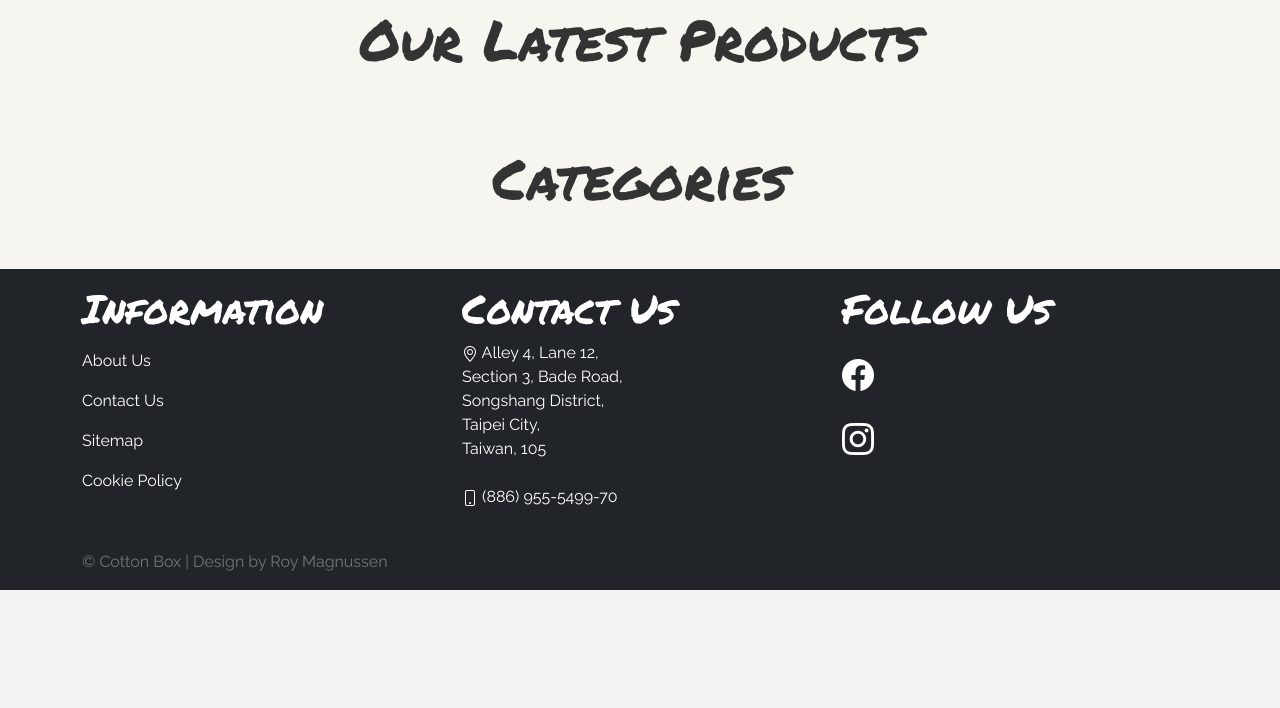
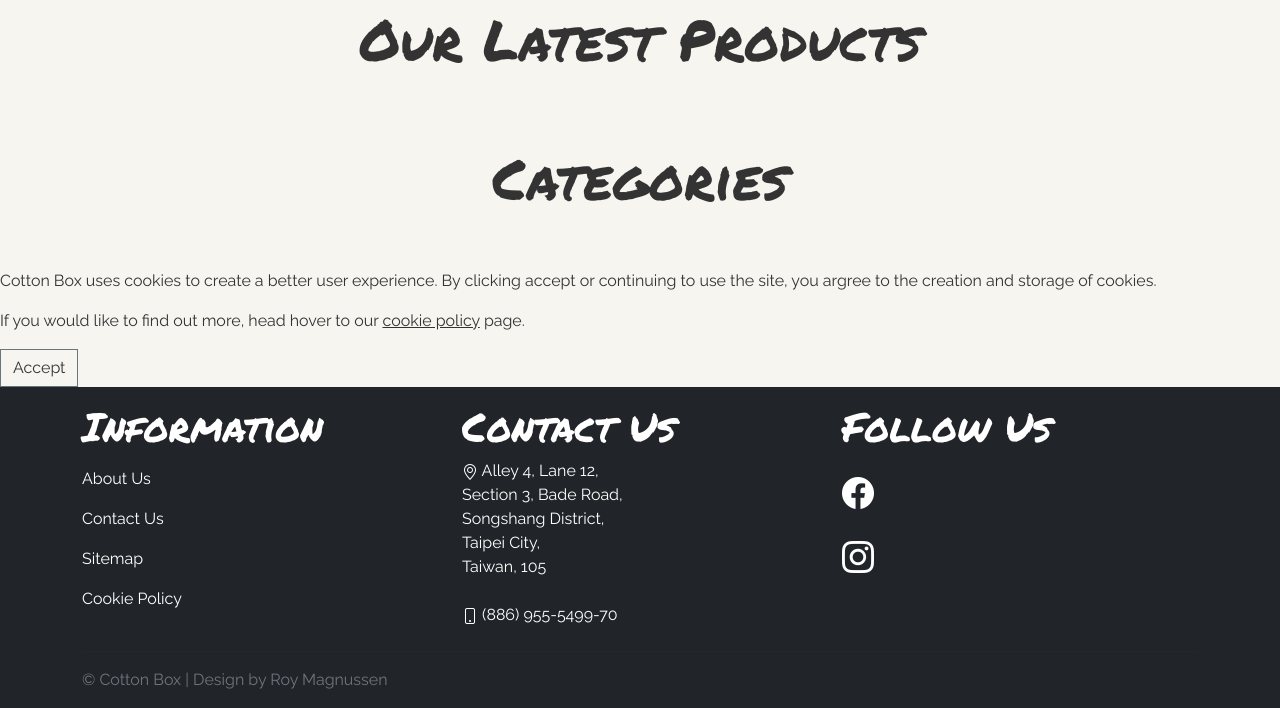
Before and after one commit to RoyMagnussen/CottonBox-Data-Centric, a Flask app: page / in a window 1280 px wide. Shown: the part 454-1162 px from the top of the page. Before the commit the page ends 1044 px from the top, so only its background shows below. Run offline with Flask 2, Linux system fonts and the light colour scheme; data that the repository does not hold is empty; some libraries are stand-ins or nearby versions; some web fonts are replaced.

Commit message:
Added cookie consent banner.

```diff
--- a/templates/en_gb/index.html
+++ b/templates/en_gb/index.html
@@ -51,4 +51,17 @@
         {% endfor %}
     </div>
 </div>
+{% if cookies_accepted != "True" %}
+<div class="cookie-consent-banner" id="cookieConsentBanner">
+    <p>Cotton Box uses cookies to create a better user experience. By clicking accept or continuing to use the site, you argree to the creation and storage of cookies.</p>
+    <p>If you would like to find out more, head hover to our <a href="{{ url_for('cookie_policy_page') }}">cookie policy</a> page.</p>
+    <button class="btn btn-outline-secondary rounded-0" id="cookieAcceptBtn">Accept</button>
+</div>
+{% else %}
+<div class="cookie-consent-banner d-none" id="cookieConsentBanner">
+    <p>Cotton Box uses cookies to create a better user experience. By clicking accept or continuing to use the site, you argree to the creation and storage of cookies.</p>
+    <p>If you would like to find out more, head hover to our <a href="{{ url_for('cookie_policy_page') }}">cookie policy</a> page.</p>
+    <button class="btn btn-outline-secondary rounded-0" id="cookieAcceptBtn">Accept</button>
+</div>
+{% endif %}
 {% endblock content %}
```
